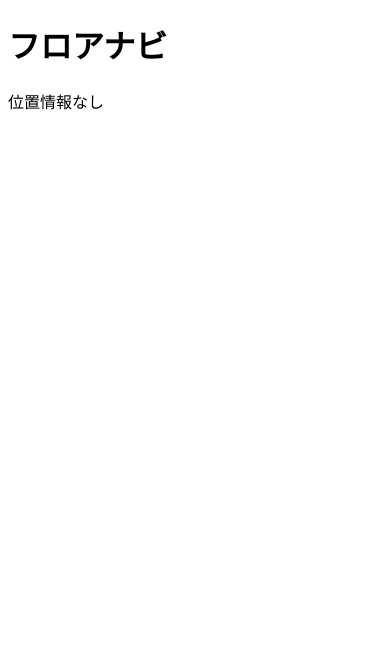
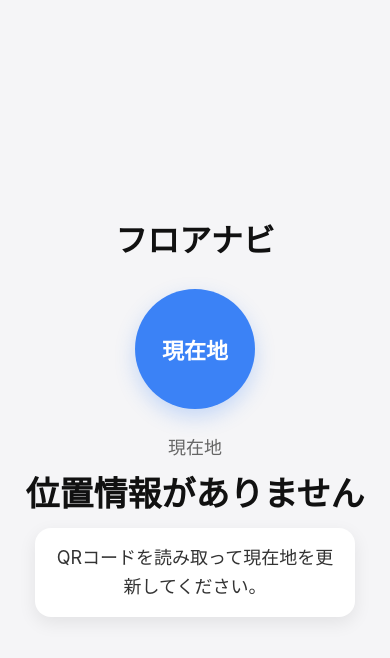
Before and after one commit to mizo0527/Floor-Navi, a plain HTML site: page index.html in a window 390 px wide. Drawn offline with Linux system fonts and the light colour scheme.

Commit message:
Enhance index.html with responsive design and styles
Added viewport meta tag and styling for layout and design.

```diff
--- a/index.html
+++ b/index.html
@@ -2,33 +2,102 @@
 <html lang="ja">
 <head>
   <meta charset="utf-8">
+  <meta name="viewport" content="width=device-width,initial-scale=1">
   <title>フロアナビ</title>
+  <style>
+    * { box-sizing: border-box; }
+    body {
+      margin: 0;
+      font-family: -apple-system, BlinkMacSystemFont, "Hiragino Sans", "Yu Gothic", sans-serif;
+      background: #f5f5f7;
+      color: #111;
+    }
+    .wrap {
+      min-height: 100vh;
+      display: flex;
+      flex-direction: column;
+      align-items: center;
+      justify-content: center;
+      padding: 24px;
+      text-align: center;
+    }
+    .title {
+      font-size: 32px;
+      font-weight: 700;
+      margin-bottom: 28px;
+    }
+    .badge {
+      width: 120px;
+      height: 120px;
+      border-radius: 999px;
+      background: #3b82f6;
+      color: #fff;
+      display: flex;
+      align-items: center;
+      justify-content: center;
+      font-size: 22px;
+      font-weight: 700;
+      margin-bottom: 24px;
+      box-shadow: 0 8px 20px rgba(59,130,246,.25);
+    }
+    .label {
+      font-size: 18px;
+      color: #666;
+      margin-bottom: 8px;
+    }
+    .place {
+      font-size: 34px;
+      font-weight: 700;
+      margin-bottom: 12px;
+    }
+    .guide {
+      font-size: 18px;
+      line-height: 1.6;
+      color: #333;
+      background: #fff;
+      padding: 16px 20px;
+      border-radius: 16px;
+      box-shadow: 0 6px 18px rgba(0,0,0,.08);
+      max-width: 320px;
+    }
+    .pos {
+      margin-top: 12px;
+      font-size: 14px;
+      color: #888;
+    }
+  </style>
 </head>
 <body>
-
-<h1>フロアナビ</h1>
-
-<p id="place">読み込み中...</p>
+  <div class="wrap">
+    <div class="title">フロアナビ</div>
+    <div class="badge">現在地</div>
+    <div class="label">現在地</div>
+    <div class="place" id="place">読み込み中...</div>
+    <div class="guide" id="guide">案内を確認しています…</div>
+    <div class="pos" id="pos"></div>
+  </div>
 
   <script>
     const params = new URLSearchParams(window.location.search);
     const pos = params.get("pos");
 
     const map = {
-"A1":"レジ",
-"A2":"こども肌着",
-"A3":"パジャマ",
-"A4":"角①",
-"A5":"角②",
-"A6":"紳士肌着"
+      A1: { name: "レジ", guide: "売場の中へ進んでください。" },
+      A2: { name: "こども肌着", guide: "次はパジャマ売場方向へ進んでください。" },
+      A3: { name: "パジャマ", guide: "次は角へ進んでください。" },
+      A4: { name: "角①", guide: "そのまま通路に沿って進んでください。" },
+      A5: { name: "角②", guide: "紳士肌着売場はこの先です。" },
+      A6: { name: "紳士肌着", guide: "目的地周辺です。" }
     };
 
-if(pos && map[pos]){
- document.getElementById("place").innerText = "現在地：" + map[pos];
-}else{
- document.getElementById("place").innerText = "位置情報なし";
+    if (pos && map[pos]) {
+      document.getElementById("place").innerText = map[pos].name;
+      document.getElementById("guide").innerText = map[pos].guide;
+      document.getElementById("pos").innerText = "座標：" + pos;
+    } else {
+      document.getElementById("place").innerText = "位置情報がありません";
+      document.getElementById("guide").innerText = "QRコードを読み取って現在地を更新してください。";
     }
   </script>
-
 </body>
 </html>
```
Lines whose indentation alone changed are shown as unchanged.
